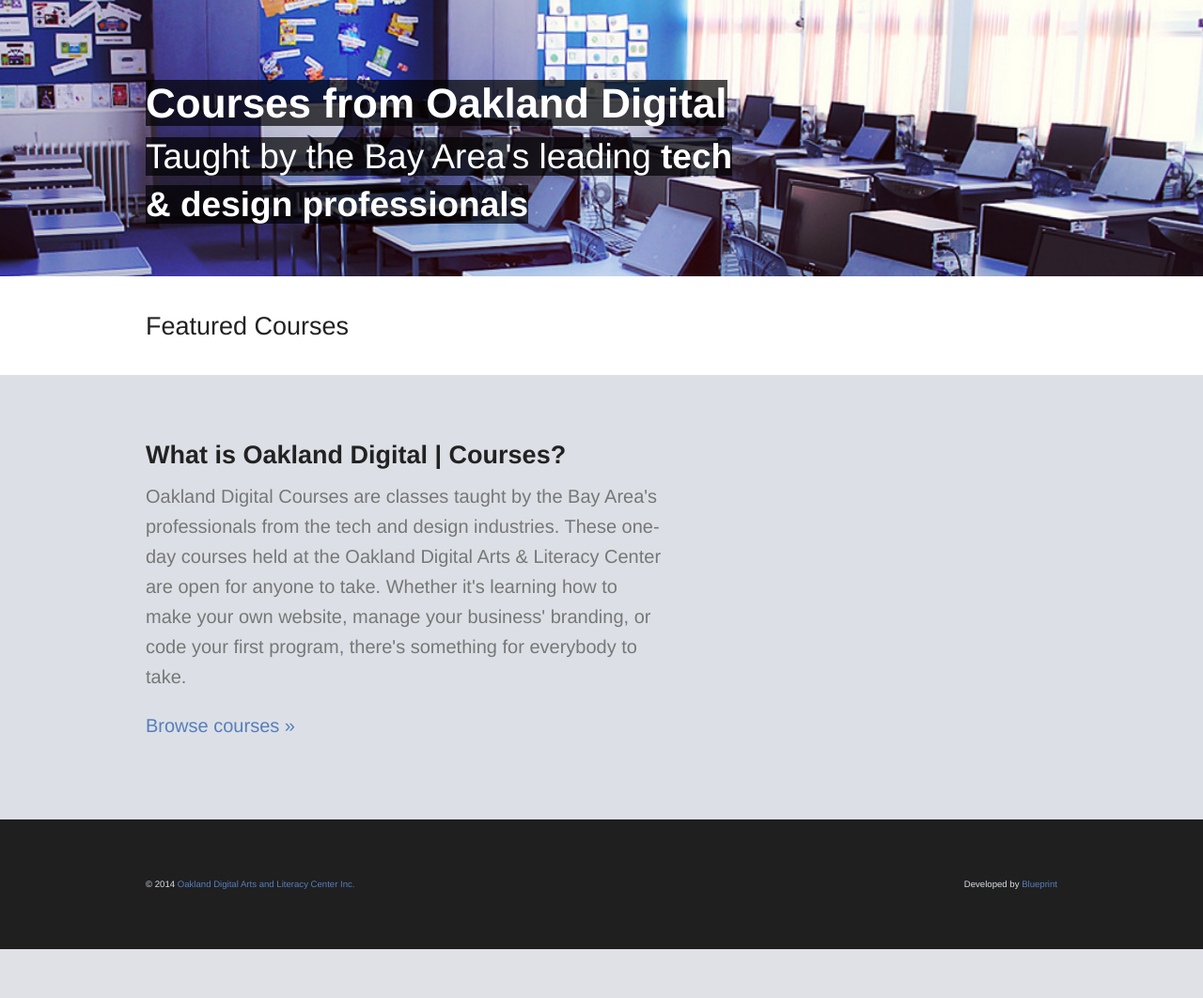
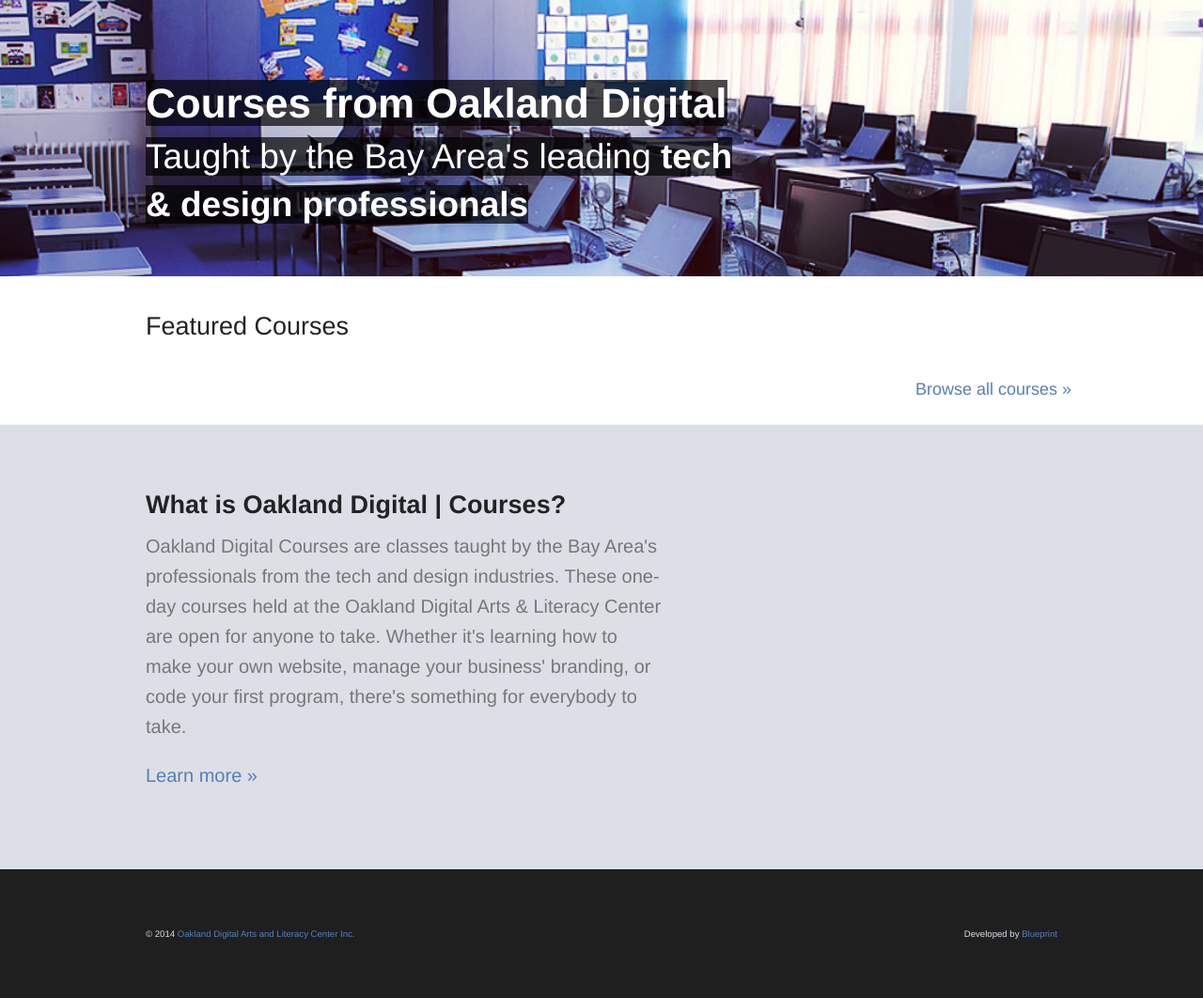
Before and after one commit to calblueprint/odalc, a Django app: page / in a window 1280 px wide. Shown: the part 66-1128 px from the top of the page at 94% size. Before the commit the page ends 1076 px from the top, so only its background shows below. Run offline with Django 3.2, Linux system fonts and the light colour scheme; data that the repository does not hold is empty; parts of the project's set-up code (start-up, migrations or seed data) failed here and were passed over; some libraries are stand-ins or nearby versions.

Commit message:
Change links on landing page

```diff
--- a/odalc/static/base/scss/app.scss
+++ b/odalc/static/base/scss/app.scss
@@ -42,6 +42,10 @@
 
 .course-items-description {
     padding-top: 2em;
+    padding-bottom: 1.5em;
+}
+
+.course-items {
     padding-bottom: 1.5em;
 }
 
--- a/odalc/templates/base/home.html
+++ b/odalc/templates/base/home.html
@@ -30,7 +30,7 @@
 
   <!-- Upcoming courses items -->
 
-  <div class="row">
+  <div class="row course-items">
     {% for course in featured_courses %}
     <div class="course-box">
       <a href="{% url "courses:detail" course.pk %}">
@@ -46,6 +46,9 @@
       </a>
     </div>
     {% endfor %}
+        <h5>
+            <a class="right" href="{% url "courses:listing" %}">Browse all courses &raquo;</a>
+        </h5>
   </div>
 
   <!-- Footer -->
@@ -59,7 +62,7 @@
         Whether it's learning how to make your own website, manage your business' branding, or code your first program, there's something for everybody to take.
         </p>
         <p>
-        <a href="{% url "courses:listing" %}">Browse courses &raquo;</a>
+            <a href="{% url "about" %}">Learn more &raquo;</a>
         </p>
      </div>
     </div>
```
Also changed, not shown: odalc/static/base/css/app.css.
